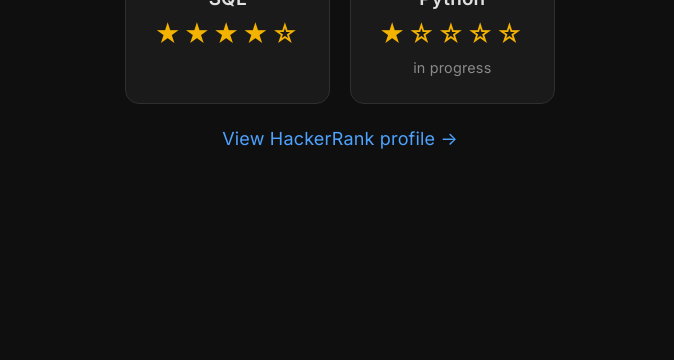
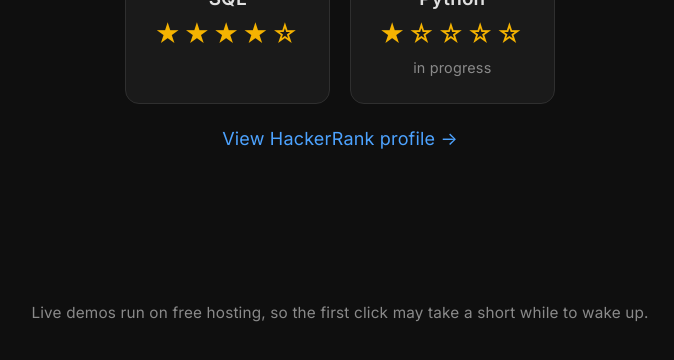
Before and after one commit to rishiraj2323/portfolio-website, a React (Vite) app: page / in a window 1280 px wide. Shown: the part 1359-1719 px from the top of the page, without its empty margins (300-974 px from the left). Built offline with nearby package versions, Linux system fonts and the light colour scheme.

Commit message:
Add note about free-hosted demos waking up

```diff
--- a/src/App.css
+++ b/src/App.css
@@ -460,3 +460,12 @@
 [data-theme="light"] .practice-card { background: #fff; border-color: #dcdce1; }
 [data-theme="light"] .practice-note { color: #666; }
 [data-theme="light"] .practice-link { color: #0b69d4; }
+
+.demo-note {
+  text-align: center;
+  font-size: 0.85rem;
+  color: #8a8a8a;
+  margin: 16px 0 24px;
+}
+
+[data-theme="light"] .demo-note { color: #666; }
--- a/src/App.jsx
+++ b/src/App.jsx
@@ -109,6 +109,7 @@
 
       <section id="projects">
         <h2>Projects</h2>
+        <p className="demo-note">Live demos run on free hosting, so the first click may take a short while to wake up.</p>
         <div className="project-list">
 
           <div className="project-card">
```
